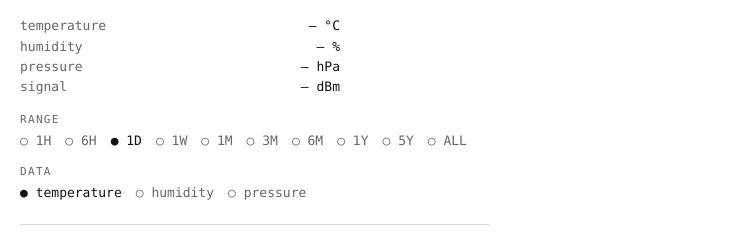
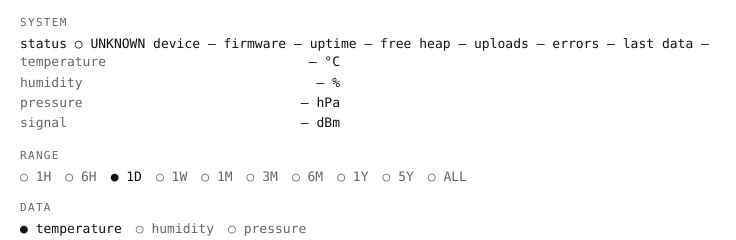
Before and after one commit to lychener82/climate-server, a Flask app: page / in a window 1280 px wide. Shown: the part 54-294 px from the top of the page, without its empty margins (0-736 px from the left). Run offline with Flask 3, Linux system fonts and the light colour scheme; data that the repository does not hold is empty; parts of the project's set-up code (start-up, migrations or seed data) failed here and were passed over.

Commit message:
Add system status section to index.html

```diff
--- a/templates/index.html
+++ b/templates/index.html
@@ -24,6 +24,36 @@
             ────────────────────────────────────────────────────────────
         </div>
     </header>
+
+    <section class="system-section" aria-labelledby="system-label">
+    <div id="system-label" class="section-label">SYSTEM</div>
+
+    <div class="system-grid">
+        <span class="system-name">status</span>
+        <span id="system-status" class="system-value">○ UNKNOWN</span>
+
+        <span class="system-name">device</span>
+        <span id="system-device" class="system-value">—</span>
+
+        <span class="system-name">firmware</span>
+        <span id="system-firmware" class="system-value">—</span>
+
+        <span class="system-name">uptime</span>
+        <span id="system-uptime" class="system-value">—</span>
+
+        <span class="system-name">free heap</span>
+        <span id="system-heap" class="system-value">—</span>
+
+        <span class="system-name">uploads</span>
+        <span id="system-uploads" class="system-value">—</span>
+
+        <span class="system-name">errors</span>
+        <span id="system-errors" class="system-value">—</span>
+
+        <span class="system-name">last data</span>
+        <span id="system-last-update" class="system-value">—</span>
+    </div>
+</section>
 
     <section class="measurements" aria-label="Aktuelle Messwerte">
         <div class="measurement-row">
```
